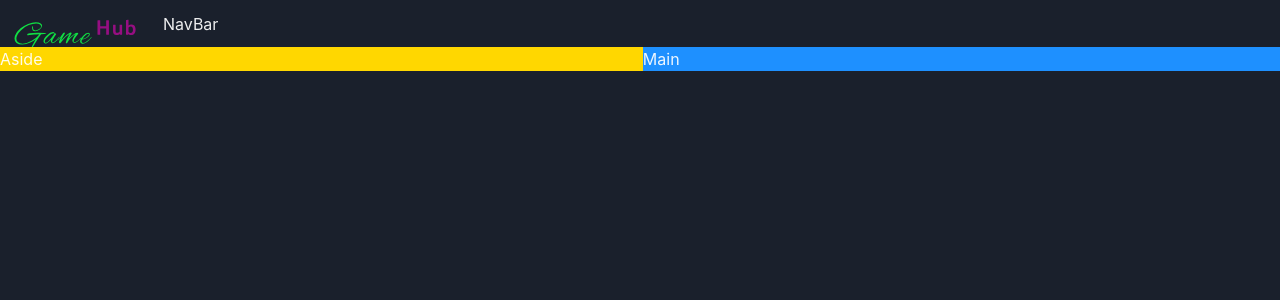
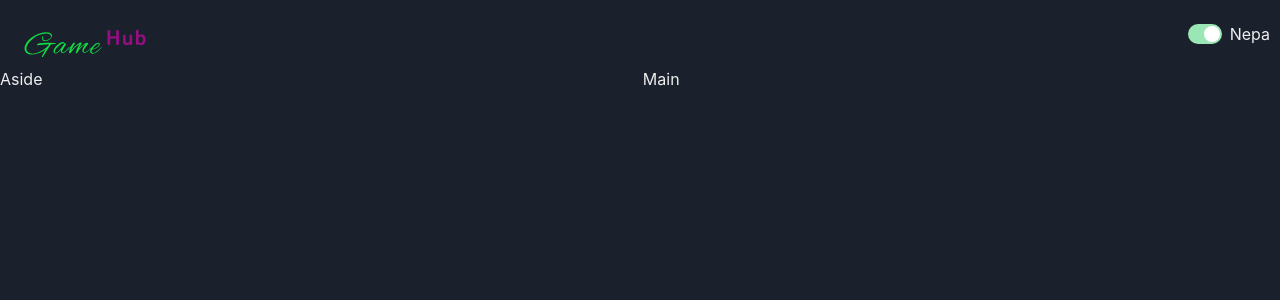
Before and after one commit to Jolzyfx/GameHub, a React (Vite) app: page / in a window 1280 px wide. Shown: the top 300 px of the page. Built offline with nearby package versions, Linux system fonts and the light colour scheme.

Commit message:
Build the color mode Switch

```diff
--- a/src/App.tsx
+++ b/src/App.tsx
@@ -11,11 +11,11 @@
         <Navbar/>
       </GridItem>
       <Show above="lg">
-      <GridItem area="aside" bg="gold">
+      <GridItem area="aside">
         Aside
       </GridItem>
       </Show>
-      <GridItem area="main" bg="dodgerblue">
+      <GridItem area="main" >
         Main
       </GridItem>
     </Grid>
--- /dev/null
+++ b/src/components/ColorModeSwitch.tsx
@@ -0,0 +1,13 @@
+import { HStack, Switch, Text, useColorMode } from "@chakra-ui/react";
+
+const ColorModeSwitch = () => {
+  const { toggleColorMode, colorMode } = useColorMode();
+  return (
+    <HStack>
+      <Switch colorScheme='green'  isChecked={colorMode === "dark"} onChange={toggleColorMode} />
+      <Text>Nepa</Text>
+    </HStack>
+  );
+};
+
+export default ColorModeSwitch;
--- a/src/components/Navbar.tsx
+++ b/src/components/Navbar.tsx
@@ -1,11 +1,12 @@
-import { HStack, Image, Text } from '@chakra-ui/react'
+import { HStack, Image } from '@chakra-ui/react'
 import logo from '../assets/download (1).svg'
+import ColorModeSwitch from './ColorModeSwitch'
 
 const Navbar = () => {
   return (
-   <HStack>
+   <HStack justifyContent='space-between' padding='10px'>
      <Image src={logo}/>
-     <Text>NavBar</Text>
+     <ColorModeSwitch/>
    </HStack>
   )
 }
```
